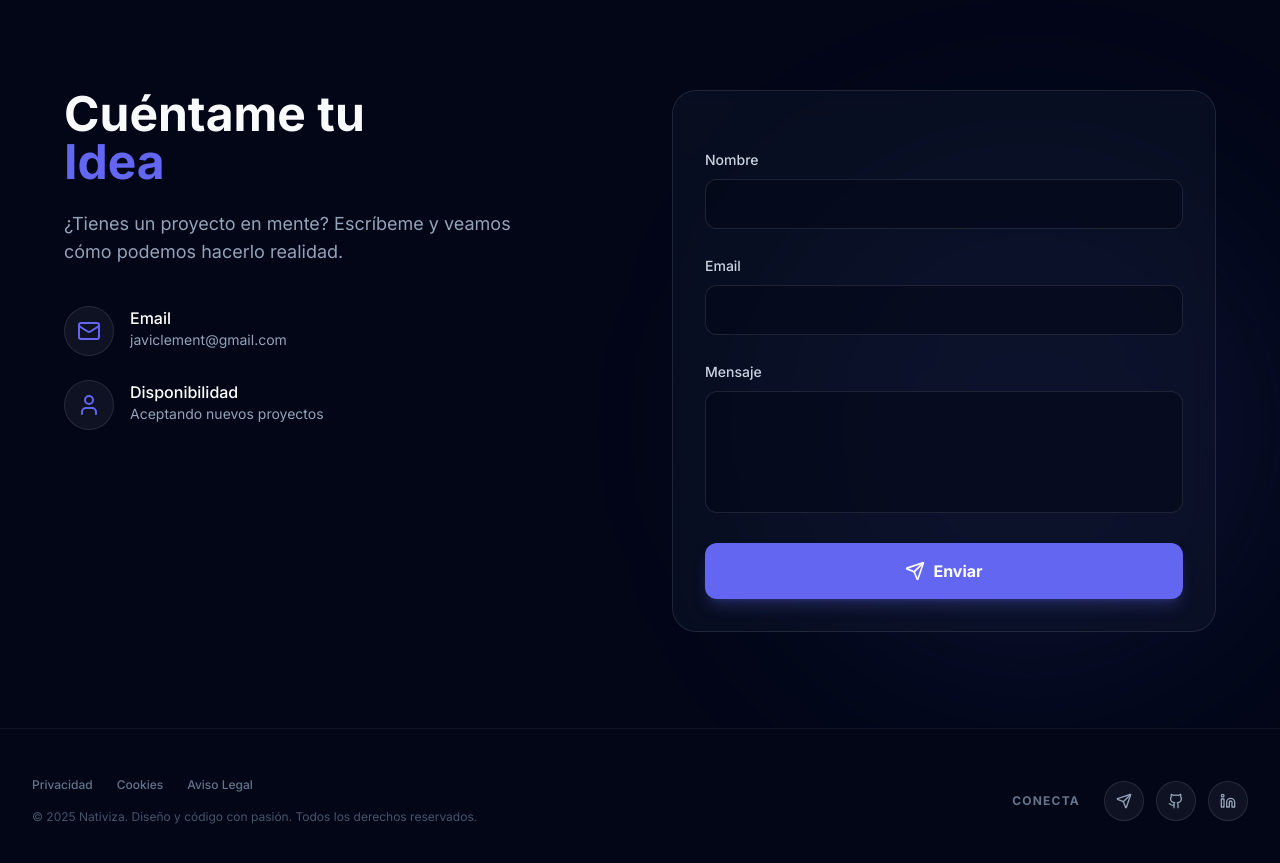
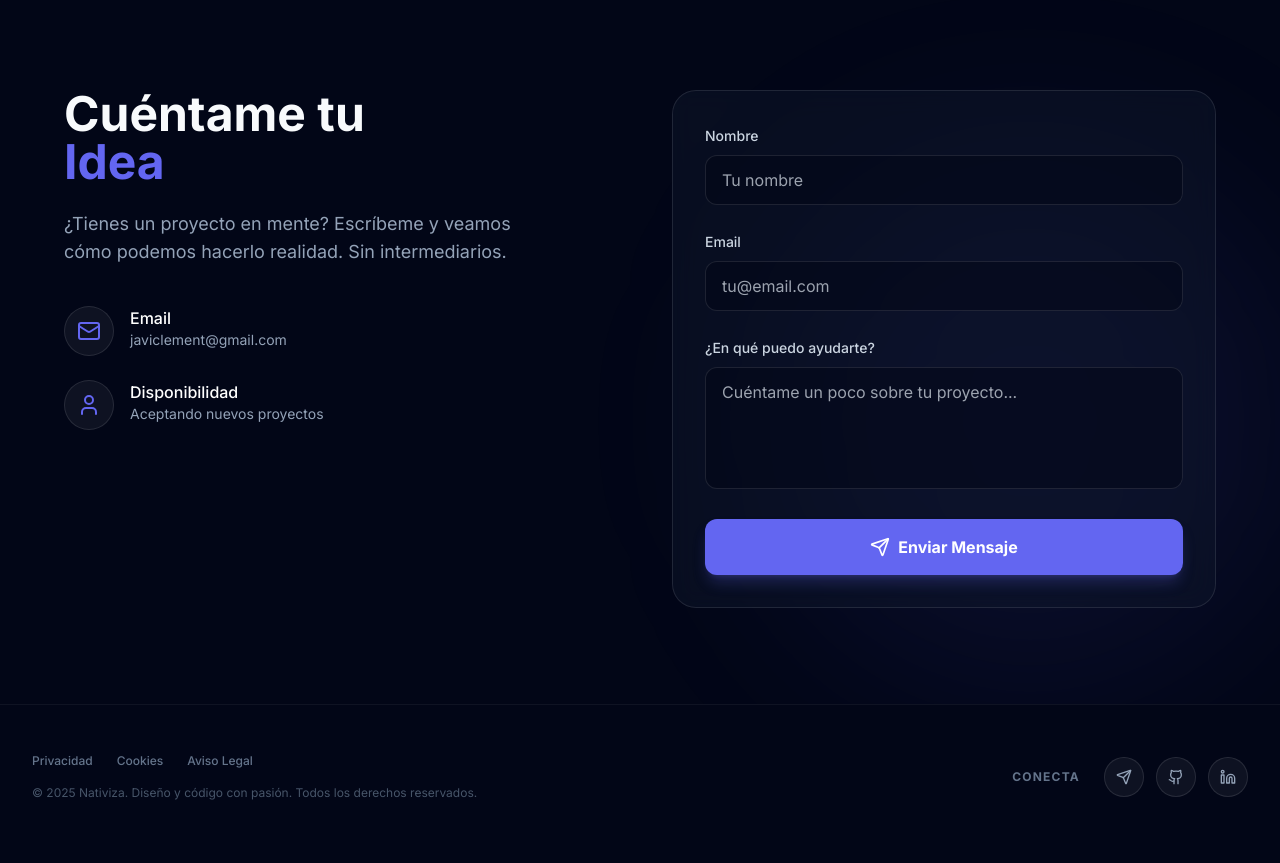
Before and after one commit to javiclement/mi-portfolio-freelance, a Next.js app: page / in a window 1280 px wide. Shown: the part 2920-3783 px from the top of the page. Built offline with nearby package versions, Linux system fonts and the light colour scheme.

Commit message:
Formulario final listo para Vercel

```diff
--- a/package.json
+++ b/package.json
@@ -9,6 +9,7 @@
     "lint": "eslint"
   },
   "dependencies": {
+    "@formspree/react": "^3.0.0",
     "@next/third-parties": "^16.0.8",
     "@tailwindcss/typography": "^0.5.19",
     "clsx": "^2.1.1",
--- a/src/app/components/contact-form.tsx
+++ b/src/app/components/contact-form.tsx
@@ -1,39 +1,12 @@
 "use client";
 
-import { useState } from "react";
+import { useForm, ValidationError } from '@formspree/react';
 import { motion, AnimatePresence } from "framer-motion";
 import { Send, Mail, User, CheckCircle2, Loader2, AlertCircle } from "lucide-react";
 
 export function ContactForm() {
-  const [status, setStatus] = useState<"idle" | "submitting" | "success" | "error">("idle");
-
-  const handleSubmit = async (e: React.FormEvent<HTMLFormElement>) => {
-    e.preventDefault();
-    setStatus("submitting");
-
-    const myForm = e.currentTarget;
-    const formData = new FormData(myForm);
-
-    try {
-      // CAMBIO CLAVE: Enviamos la petición a "/__forms.html" en lugar de "/"
-      // Esto evita que el router de Next.js intercepte el mensaje.
-      const response = await fetch("/__forms.html", {
-        method: "POST",
-        headers: { "Content-Type": "application/x-www-form-urlencoded" },
-        body: new URLSearchParams(formData as any).toString(),
-      });
-
-      if (response.ok) {
-        setStatus("success");
-      } else {
-        console.error("Error Netlify:", response.status, response.statusText);
-        setStatus("error");
-      }
-    } catch (error) {
-      console.error("Error de red:", error);
-      setStatus("error");
-    }
-  };
+  // PEGA AQUÍ TU ID DE FORMSPREE (ej: "mznqkpwl")
+  const [state, handleSubmit] = useForm("xnnegvgq");
 
   return (
     <section id="contact" className="py-24 px-4 relative overflow-hidden">
@@ -42,6 +15,7 @@ export function ContactForm() {
       </div>
 
       <div className="max-w-6xl mx-auto grid grid-cols-1 lg:grid-cols-2 gap-16">
+        {/* Columna de Información */}
         <motion.div
           initial={{ opacity: 0, x: -50 }}
           whileInView={{ opacity: 1, x: 0 }}
@@ -53,7 +27,7 @@ export function ContactForm() {
             <span className="text-primary">Idea</span>
           </h2>
           <p className="text-slate-400 text-lg mb-10 max-w-md">
-            ¿Tienes un proyecto en mente? Escríbeme y veamos cómo podemos hacerlo realidad.
+            ¿Tienes un proyecto en mente? Escríbeme y veamos cómo podemos hacerlo realidad. Sin intermediarios.
           </p>
 
           <div className="space-y-6">
@@ -79,6 +53,7 @@ export function ContactForm() {
           </div>
         </motion.div>
 
+        {/* Columna del Formulario */}
         <motion.div
           initial={{ opacity: 0, x: 50 }}
           whileInView={{ opacity: 1, x: 0 }}
@@ -87,7 +62,7 @@ export function ContactForm() {
           className="bg-surface/50 backdrop-blur-md p-8 rounded-3xl border border-white/10 min-h-[400px] flex items-center"
         >
           <AnimatePresence mode="wait">
-            {status === "success" ? (
+            {state.succeeded ? (
               <motion.div
                 key="success"
                 initial={{ opacity: 0, scale: 0.9 }}
@@ -101,8 +76,9 @@ export function ContactForm() {
                 <p className="text-slate-400">
                   Gracias por contactar. Te responderé en menos de 24 horas.
                 </p>
+                {/* Nota: Formspree no tiene método de reset fácil, así que recargar la página es lo más simple si quieren enviar otro */}
                 <button
-                  onClick={() => setStatus("idle")}
+                  onClick={() => window.location.reload()}
                   className="mt-6 text-primary hover:text-white transition-colors text-sm font-medium"
                 >
                   Enviar otro mensaje
@@ -116,61 +92,69 @@ export function ContactForm() {
                 exit={{ opacity: 0, y: -20 }}
                 onSubmit={handleSubmit}
                 className="space-y-6 w-full"
-                // Nombre debe coincidir con __forms.html
-                name="contact"
               >
-                {/* Input oculto necesario para FormData */}
-                <input type="hidden" name="form-name" value="contact" />
-
                 <div className="space-y-2">
-                  <label htmlFor="name" className="text-sm font-medium text-slate-300">Nombre</label>
+                  <label htmlFor="name" className="text-sm font-medium text-slate-300">
+                    Nombre
+                  </label>
                   <input
+                    id="name"
                     type="text"
                     name="name"
-                    id="name"
                     required
-                    disabled={status === "submitting"}
+                    disabled={state.submitting}
                     className="w-full bg-background/50 border border-white/10 rounded-xl px-4 py-3 text-white focus:outline-none focus:border-primary transition-colors disabled:opacity-50"
+                    placeholder="Tu nombre"
                   />
+                  <ValidationError prefix="Name" field="name" errors={state.errors} className="text-red-400 text-xs" />
                 </div>
 
                 <div className="space-y-2">
-                  <label htmlFor="email" className="text-sm font-medium text-slate-300">Email</label>
+                  <label htmlFor="email" className="text-sm font-medium text-slate-300">
+                    Email
+                  </label>
                   <input
+                    id="email"
                     type="email"
                     name="email"
-                    id="email"
                     required
-                    disabled={status === "submitting"}
+                    disabled={state.submitting}
                     className="w-full bg-background/50 border border-white/10 rounded-xl px-4 py-3 text-white focus:outline-none focus:border-primary transition-colors disabled:opacity-50"
+                    placeholder="tu@email.com"
                   />
+                  <ValidationError prefix="Email" field="email" errors={state.errors} className="text-red-400 text-xs" />
                 </div>
 
                 <div className="space-y-2">
-                  <label htmlFor="message" className="text-sm font-medium text-slate-300">Mensaje</label>
+                  <label htmlFor="message" className="text-sm font-medium text-slate-300">
+                    ¿En qué puedo ayudarte?
+                  </label>
                   <textarea
+                    id="message"
                     name="message"
-                    id="message"
                     rows={4}
                     required
-                    disabled={status === "submitting"}
+                    disabled={state.submitting}
                     className="w-full bg-background/50 border border-white/10 rounded-xl px-4 py-3 text-white focus:outline-none focus:border-primary transition-colors resize-none disabled:opacity-50"
+                    placeholder="Cuéntame un poco sobre tu proyecto..."
                   ></textarea>
+                  <ValidationError prefix="Message" field="message" errors={state.errors} className="text-red-400 text-xs" />
                 </div>
 
-                {status === "error" && (
+                {/* CORRECCIÓN: Quitamos .length porque state.errors es un objeto, no un array */}
+                {state.errors && (
                   <div className="flex items-center gap-2 text-red-400 text-sm bg-red-400/10 p-3 rounded-lg">
                     <AlertCircle className="w-4 h-4" />
-                    Hubo un error al enviar. Por favor intenta de nuevo.
+                    Hubo un error al enviar. Por favor revisa los campos.
                   </div>
                 )}
 
                 <button
                   type="submit"
-                  disabled={status === "submitting"}
+                  disabled={state.submitting}
                   className="w-full bg-primary hover:bg-primary-hover text-white font-bold py-4 rounded-xl transition-all shadow-lg shadow-primary/25 flex items-center justify-center gap-2 disabled:opacity-70 disabled:cursor-not-allowed"
                 >
-                  {status === "submitting" ? (
+                  {state.submitting ? (
                     <>
                       <Loader2 className="w-5 h-5 animate-spin" />
                       Enviando...
@@ -178,7 +162,7 @@ export function ContactForm() {
                   ) : (
                     <>
                       <Send className="w-5 h-5" />
-                      Enviar
+                      Enviar Mensaje
                     </>
                   )}
                 </button>
```
Also changed, not shown: 1 other file (tests, documents, lock files or other folders).
